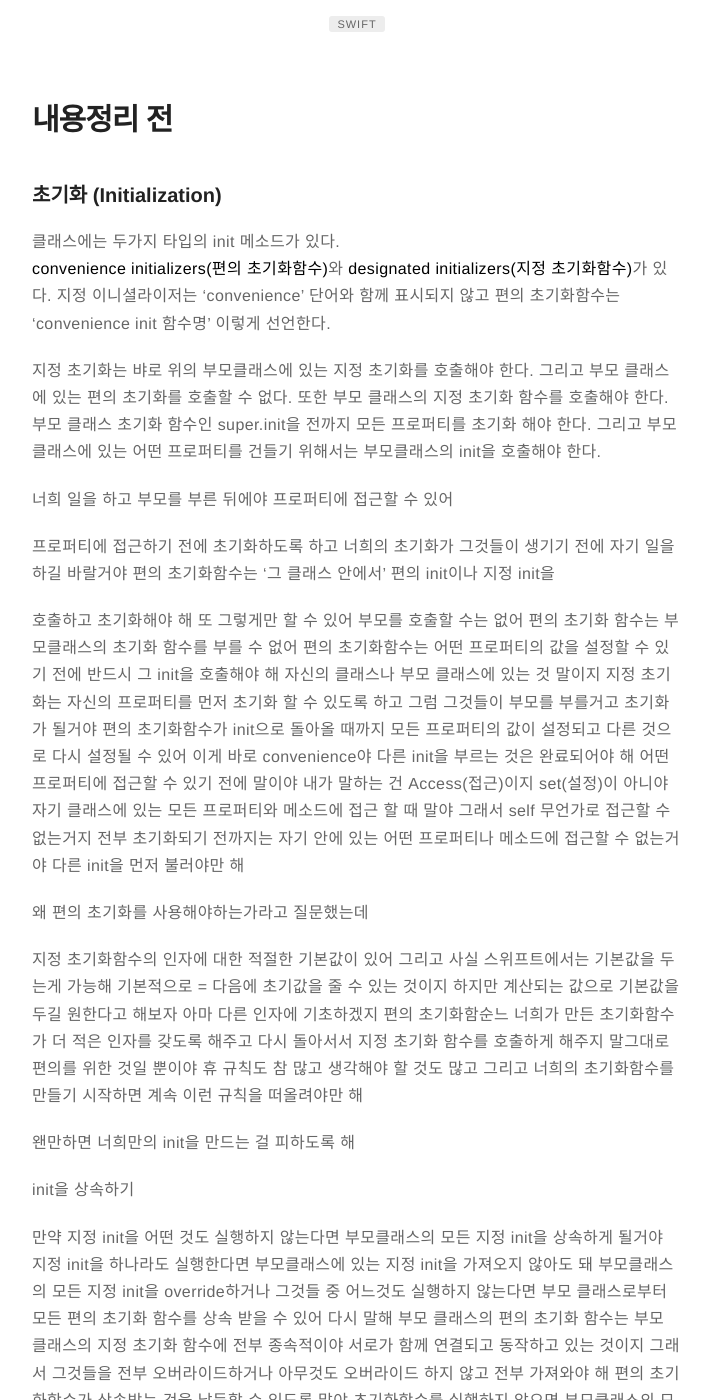
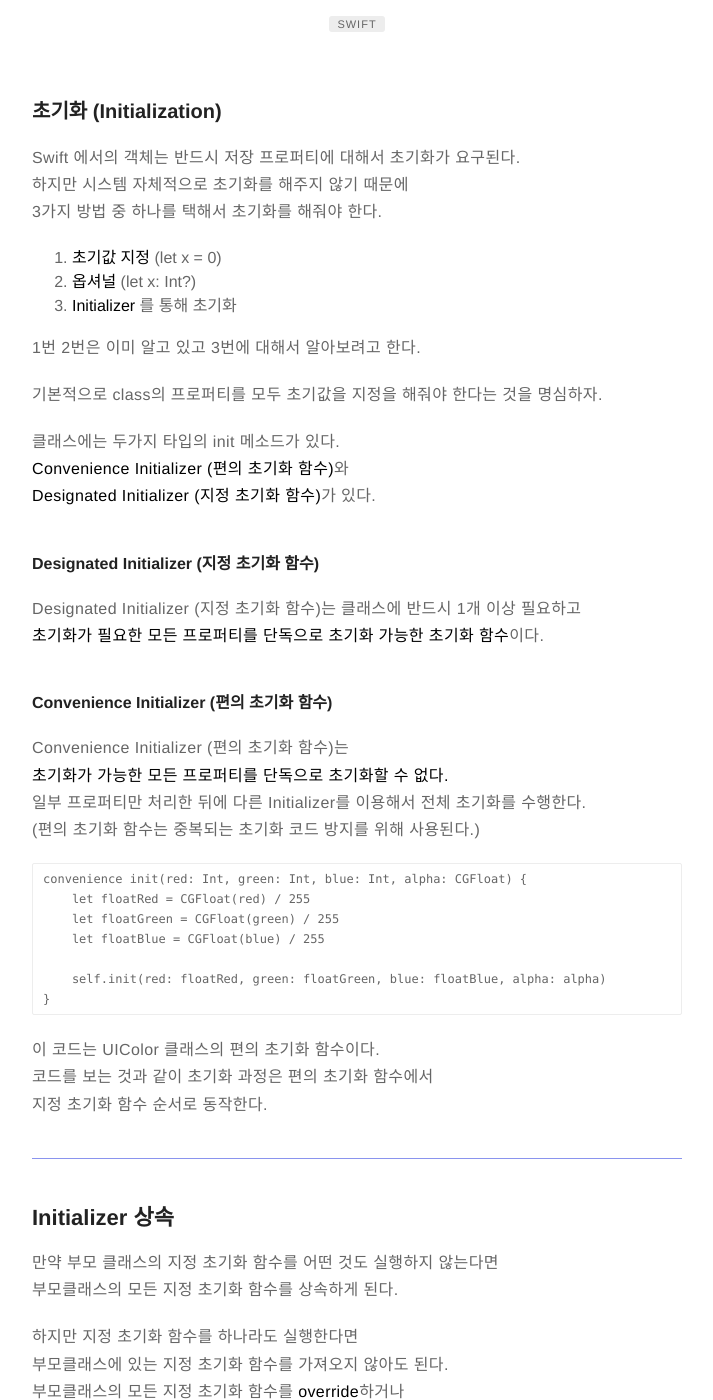
Before and after one commit to jhyejun/jhyejun.github.io, a Jekyll site: the page built from _posts/2018-04-26-initialization.md, in a window 1280 px wide and 1400 px high, scrolled down 212 px. Shown: the whole window, without its empty margins (283-996 px from the left). Built offline with Jekyll 4.4.1, drawn with Linux system fonts in a browser that asks for light colours; comment, search, counter and statistics services are not loaded; some of the changed text lies outside the part shown.

Commit message:
Register a new post
- Initialization 정리 완료

````diff
--- a/_posts/2018-04-26-initialization.md
+++ b/_posts/2018-04-26-initialization.md
@@ -11,134 +11,99 @@ author: jhyejun
 description: explain Initialization
 ---
 
-# 내용정리 전
+### 초기화 (Initialization)
 
-### 초기화 (Initialization)
+Swift 에서의 객체는 반드시 저장 프로퍼티에 대해서 초기화가 요구된다.<br>
+하지만 시스템 자체적으로 초기화를 해주지 않기 때문에<br>
+3가지 방법 중 하나를 택해서 초기화를 해줘야 한다.
+
+1. **초기값 지정** (let x = 0)
+2. **옵셔널** (let x: Int?)
+3. **Initializer** 를 통해 초기화
+
+1번 2번은 이미 알고 있고 3번에 대해서 알아보려고 한다.
+
+기본적으로 class의 프로퍼티를 모두 초기값을 지정을 해줘야 한다는 것을 명심하자.
+
 클래스에는 두가지 타입의 init 메소드가 있다.<br>
-**convenience initializers(편의 초기화함수)**와
-**designated initializers(지정 초기화함수)**가 있다.
-지정 이니셜라이저는 'convenience' 단어와 함께 표시되지 않고
-편의 초기화함수는 'convenience init 함수명' 이렇게 선언한다.
+**Convenience Initializer (편의 초기화 함수)**와<br>
+**Designated Initializer (지정 초기화 함수)**가 있다.<br>
 
-지정 초기화는 뱌로 위의 부모클래스에 있는 지정 초기화를 호출해야 한다.
-그리고 부모 클래스에 있는 편의 초기화를 호출할 수 없다.
-또한 부모 클래스의 지정 초기화 함수를 호출해야 한다.
-부모 클래스 초기화 함수인 super.init을 전까지
-모든 프로퍼티를 초기화 해야 한다.
-그리고 부모클래스에 있는 어떤 프로퍼티를 건들기 위해서는
-부모클래스의 init을 호출해야 한다.
+#### Designated Initializer (지정 초기화 함수)
+Designated Initializer (지정 초기화 함수)는 클래스에 반드시 1개 이상 필요하고<br>
+**초기화가 필요한 모든 프로퍼티를 단독으로 초기화 가능한 초기화 함수**이다.
 
-너희 일을 하고 부모를 부른 뒤에야 프로퍼티에 접근할 수 있어
+#### Convenience Initializer (편의 초기화 함수)
+Convenience Initializer (편의 초기화 함수)는<br>
+**초기화가 가능한 모든 프로퍼티를 단독으로 초기화할 수 없다.**<br>
+일부 프로퍼티만 처리한 뒤에 다른 Initializer를 이용해서 전체 초기화를 수행한다.<br>
+(편의 초기화 함수는 중복되는 초기화 코드 방지를 위해 사용된다.)
 
-프로퍼티에 접근하기 전에 초기화하도록 하고
-너희의 초기화가 그것들이 생기기 전에 자기 일을 하길 바랄거야
-편의 초기화함수는 '그 클래스 안에서' 편의 init이나 지정 init을
+```
+convenience init(red: Int, green: Int, blue: Int, alpha: CGFloat) {
+    let floatRed = CGFloat(red) / 255
+    let floatGreen = CGFloat(green) / 255
+    let floatBlue = CGFloat(blue) / 255
 
-호출하고 초기화해야 해
-또 그렇게만 할 수 있어
-부모를 호출할 수는 없어
-편의 초기화 함수는 부모클래스의 초기화 함수를 부를 수 없어
-편의 초기화함수는 어떤 프로퍼티의 값을 설정할 수 있기 전에
-반드시 그 init을 호출해야 해
-자신의 클래스나 부모 클래스에 있는 것 말이지
-지정 초기화는 자신의 프로퍼티를 먼저 초기화 할 수 있도록 하고
-그럼 그것들이 부모를 부를거고 초기화가 될거야
-편의 초기화함수가 init으로 돌아올 때까지
-모든 프로퍼티의 값이 설정되고 다른 것으로 다시 설정될 수 있어
-이게 바로 convenience야
-다른 init을 부르는 것은 완료되어야 해
-어떤 프로퍼티에 접근할 수 있기 전에 말이야
-내가 말하는 건 Access(접근)이지 set(설정)이 아니야
-자기 클래스에 있는 모든 프로퍼티와 메소드에 접근 할 때 말야
-그래서 self 무언가로 접근할 수 없는거지
-전부 초기화되기 전까지는 자기 안에 있는
-어떤 프로퍼티나 메소드에 접근할 수 없는거야
-다른 init을 먼저 불러야만 해
+    self.init(red: floatRed, green: floatGreen, blue: floatBlue, alpha: alpha)
+}
+```
+이 코드는 UIColor 클래스의 편의 초기화 함수이다.<br>
+코드를 보는 것과 같이 초기화 과정은 편의 초기화 함수에서<br>
+지정 초기화 함수 순서로 동작한다.
 
-왜 편의 초기화를 사용해야하는가라고 질문했는데
+---
 
-지정 초기화함수의 인자에 대한 적절한 기본값이 있어
-그리고 사실 스위프트에서는 기본값을 두는게 가능해
-기본적으로 = 다음에 초기값을 줄 수 있는 것이지
-하지만 계산되는 값으로 기본값을 두길 원한다고 해보자
-아마 다른 인자에 기초하겠지
-편의 초기화함순느 너희가 만든 초기화함수가
-더 적은 인자를 갖도록 해주고
-다시 돌아서서 지정 초기화 함수를 호출하게 해주지
-말그대로 편의를 위한 것일 뿐이야
-휴 규칙도 참 많고
-생각해야 할 것도 많고
-그리고 너희의 초기화함수를 만들기 시작하면
-계속 이런 규칙을 떠올려야만 해
+## Initializer 상속
 
-왠만하면 너희만의 init을 만드는 걸 피하도록 해
+만약 부모 클래스의 지정 초기화 함수를 어떤 것도 실행하지 않는다면<br>
+부모클래스의 모든 지정 초기화 함수를 상속하게 된다.
 
+하지만 지정 초기화 함수를 하나라도 실행한다면<br>
+부모클래스에 있는 지정 초기화 함수를 가져오지 않아도 된다.<br>
+부모클래스의 모든 지정 초기화 함수를 **override**하거나<br>
+아무것도 **override**하지 않는다면<br>
+부모 클래스로부터 모든 편의 초기화 함수를 상속 받을 수 있다.
 
-init을 상속하기
+다시 말해서 부모 클래스의 편의 초기화 함수는<br>
+부모 클래스의 지정 초기화 함수에 전부 종속적이라서<br>
+서로가 함께 연결되고 동작하고 있는 것이라고 생각하면 된다.
 
-만약 지정 init을 어떤 것도 실행하지 않는다면
-부모클래스의 모든 지정 init을 상속하게 될거야
-지정 init을 하나라도 실행한다면
-부모클래스에 있는 지정 init을 가져오지 않아도 돼
-부모클래스의 모든 지정 init을 override하거나
-그것들 중 어느것도 실행하지 않는다면
-부모 클래스로부터 모든 편의 초기화 함수를 상속 받을 수 있어
-다시 말해 부모 클래스의 편의 초기화 함수는
-부모 클래스의 지정 초기화 함수에 전부 종속적이야
-서로가 함께 연결되고 동작하고 있는 것이지
-그래서 그것들을 전부 오버라이드하거나
-아무것도 오버라이드 하지 않고 전부 가져와야 해
-편의 초기화함수가 상속받는 것을 납득할 수 있도록 말야
-초기화함수를 실행하지 않으면
-부모클래스의 모든 초기화함수를 갖게 될거야
-편의든 지정이든 말이지
-이 규칙들에 따라 상속받은 모든 init은
-전에 본 슬라이드의 규칙도 적용이 돼
-클래스 안에서 편의는 지정을 호출해야 한다는 등
-어쩌구 저쩌구 했던 것들 말이야
-상속하게 되면 이제 너의 클래스 안에 있는거야
-계속 생각해 봐야 되는 것들이지
+그래서 그것들을 전부 **오버라이드**하거나<br>
+아무것도 **오버라이드** 하지 않고 전부 가져와야한다.<br>
 
-required init(필수 초기화함수)를 보자
-다른 주제야
-키워드 required와 함께 init을 표시할 수 있어
-자식클래스는 이 init을 반드시 실행해야 한다 뜻이야
-선택적인게 아니지 꼭 그렇게 해야만 해
-저기 있는 규칙을 따른다면 상속 할 수도 있어
-이건 꼭 실행해야 해, 필수야
-수요일날 할 UIView를 예로 들 수 있어
-UIView는 required init이 있어 곧 보게 될거야
+만약 초기화함수를 실행하지 않는다면<br>
+부모클래스의 편의든 지정이든 구분없이 모든 초기화함수를 갖게 된다.<br>
 
-Failable initializer (실패할 수 있는 초기화함수)를 보자
-실패할 수도 있는 초기화함수야
-Double에서 본 적이 있지
-초기화함수에 String을 넘겨줬을 때
-Double이 String을 받는 초기화함수가 있을 때
-String을 전달하면 Double값이 아니니까
-초기화에 실패해서 nil을 반환하겠지
-Failable initializer는 옵셔널 값이 반환될 수 있도록 하고
-이 물음표로 명시해 줄 수 있어
+---
 
+## Required Initializer (필수 초기화 함수)
+키워드 **required**와 함께 init을 표시할 수 있다.<br>
+자식클래스는 이 init을 반드시 실행해야 한다는 뜻인데<br>
+**override** 키워드는 생략된다.<br>
+(**편의 초기화 함수**인 경우 **override** 키워드는 생략하지 않는다.)
+
+---
+
+## Failable Initializer (실패할 수 있는 초기화 함수)
+실패할 수도 있는 초기화함수이다.<br>
+**Failable Initializer**는 옵셔널 값이 반환될 수 있도록 하고<br>
+**물음표**로 명시해 줄 수 있어
+
+```
 init?(arg1: Type1, ...) {
     // might return nil in here
 }
+```
 
-여기에 물음표를 넣어주면 이 초기화함수를
-어떤 클래스의 옵셔널을 반환하는 초기화함수로 만들어주지
-초기화가 실패하면 nil을 반환할거야
-이 안에서 뭔가가 잘못되면 nil을 반환하고
-nil은 여기에 접근하려는 사람에게 다시 돌어올거야
-이해되니?
+위 코드처럼 물음표를 넣어주면 이 초기화함수를<br>
+어떤 클래스의 옵셔널을 반환하는 초기화함수로 만들어준다.<br>
+초기화가 실패하면 nil을 반환하고<br>
+혹은 이 안에서 뭔가가 잘못되면 nil을 반환한다.
 
-Failable initializer는 꽤 드물어
+**Failable initializer**를 사용하는 곳은 꽤 드물다.
 
-let image = UIImage(named: "foo") // image is an Optional UIImage (i.e. UIImage?)
-Usually we would use if-let for these cases ...
-
-image로 예를 들면 UIImage 객체로 let image가 있고
-이 image는 옵셔늘 UIImage 이지
-아마 여기선 if let을 사용하겠지
-
+```
 if let image = UIImage(named: "foo") // image is an Optional UIImage(i.e. UIImage?)
 
 if let image = UIImage(named: "foo") {
@@ -147,28 +112,16 @@ if let image = UIImage(named: "foo") {
 else {
     // couldn't create the image
 }
+```
 
-if let image = UIImage(named: "foo")라고 하면
-{} 안에 뭐든 해주면 되겠지
-
-이번엔 객체를 만들기야
-보통은 객체를 만들 때 적절한 인자로
-초기화함수를 호출해서 만들어
-타입의 이름을 사용하지
-
-let x = CaculatorBrain()
-let y = ComplicatedObject(arg1: 42, arg2: "hello", ...)
-let z = [String]()
-
-이 세가지들은 상수니까 영원히 비어있을거야
-하지만 가끔은 다른 객체들이 객체를 만들어줄거야
-그 객체들이 메소드를 호출해서
-너희에게 객체를 만들어서 줄거야
-하지만 아무런 준비없이 객체를 만들 때는
-이런 표현으로 객체를 만들어주면 돼
-이렇게 해왔었지 그동안
-꽤 확실한 내용이었어
+image로 예를 들면 UIImage 객체로 let image가 있고<br>
+이 image는 옵셔널 UIImage 이지<br>
+아마 여기선 if let을 사용할 것이다.
 
 <br>
 이 포스팅은 **[스탠포드 iOS 강의](https://www.inflearn.com/course/stanford-ios-한글자막-강의/)** 영상을
-참고로 하여 작성된 포스팅입니다.
+참고로 하여 작성된 포스팅입니다.<br>
+그리고 또 **[giftbot님의 Swift init 초기화 이해하기](https://m.blog.naver.com/PostView.nhn?blogId=itperson&logNo=220995098199&categoryNo=103&proxyReferer=https%3A%2F%2Fwww.google.com%2F)**에서도 참고했습니다.<br>
+
+이 **Initializer** 파트는 너무 어려워서 이해가 잘 안됐다..<br>
+추후에 구글링을 통해서 다시 한번 정리가 필요할 것 같다.
````
